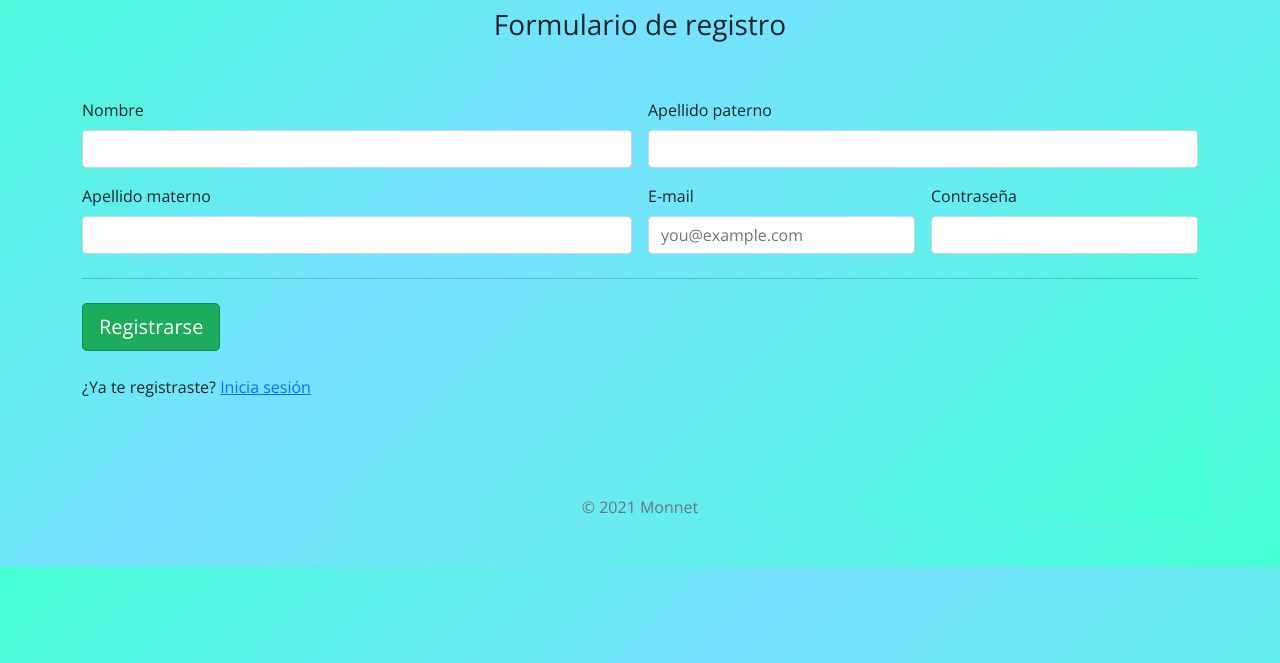
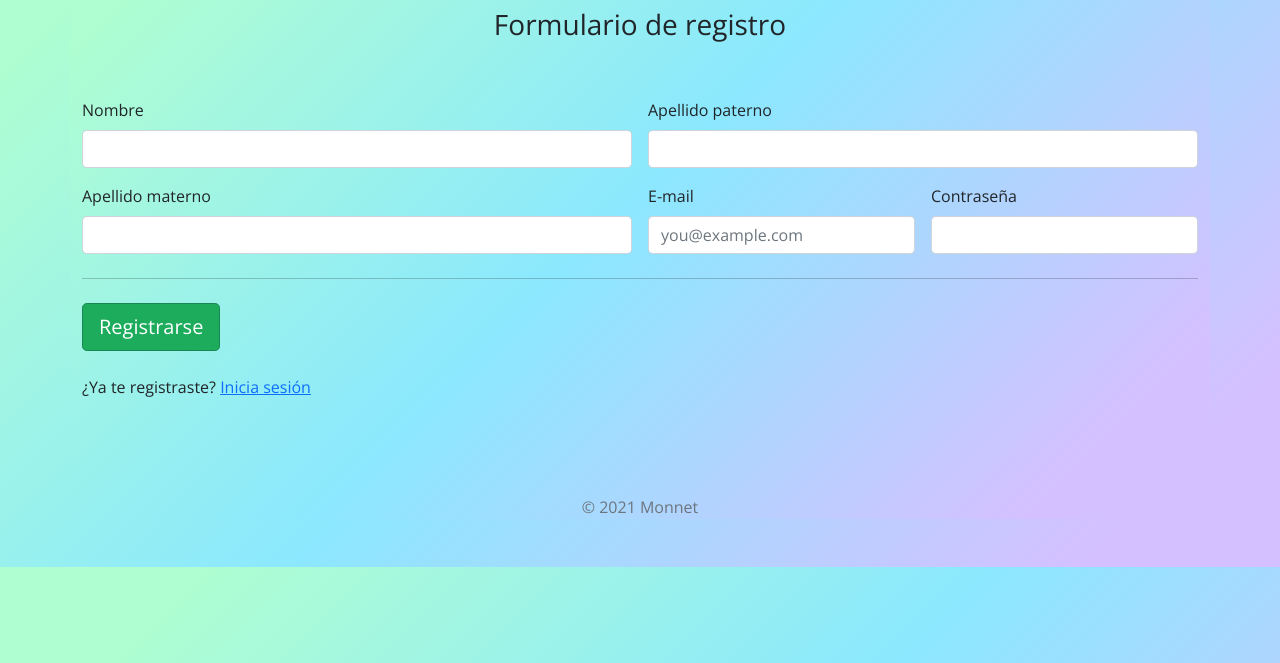
Before and after one commit to MonicaGonzalez30/RedSocial, a website: page Frontend/register.html in a window 1280 px wide. Shown: the part 137-800 px from the top of the page. Drawn offline with nearby package versions, Linux system fonts and the light colour scheme.

Commit message:
Cambio de fondo en el register

```diff
--- a/Frontend/styles/register.css
+++ b/Frontend/styles/register.css
@@ -15,14 +15,14 @@
 }
 
 body{
-  background: rgb(68,255,211);
-  background: linear-gradient(135deg, rgba(68,255,211,1) 0%, rgba(118,225,255,1) 40%, rgba(109,232,246,1) 60%, rgba(68,255,211,1) 100%);
+  background: rgb(175,254,209);
+  background: linear-gradient(135deg, rgba(175,254,209,1) 10%, rgba(139,232,254,1) 50%, rgba(213,192,255,1) 90%);
   font-family: 'Open Sans', sans-serif;
 }
 
 .container{
-  background: rgb(68,255,211);
-  background: linear-gradient(135deg, rgba(68,255,211,1) 0%, rgba(118,225,255,1) 40%, rgba(109,232,246,1) 60%, rgba(68,255,211,1) 100%);
+  background: rgb(175,254,209);
+  background: linear-gradient(135deg, rgba(175,254,209,1) 10%, rgba(139,232,254,1) 50%, rgba(213,192,255,1) 90%);
 }
 
 #btnRegistro {
```
